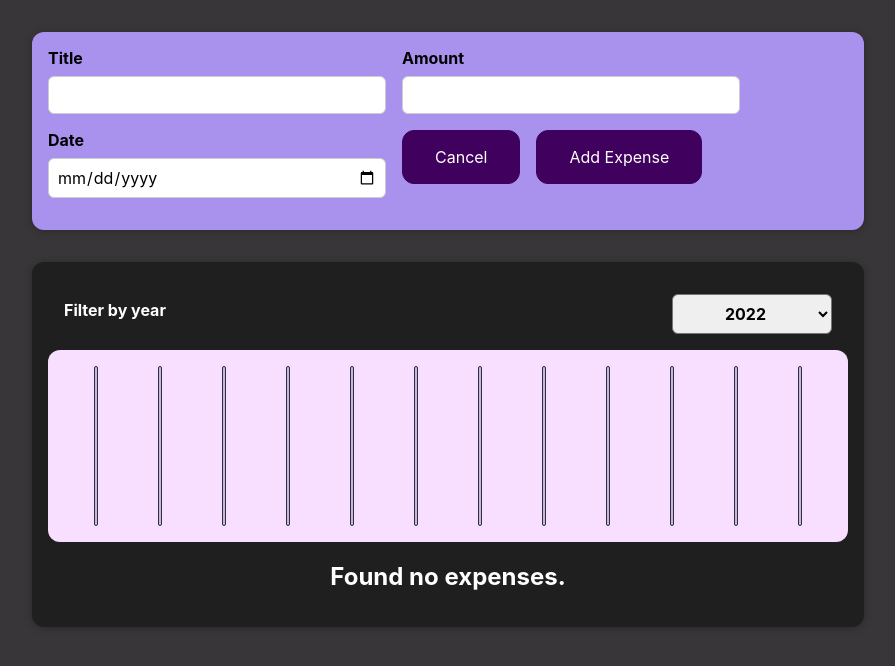
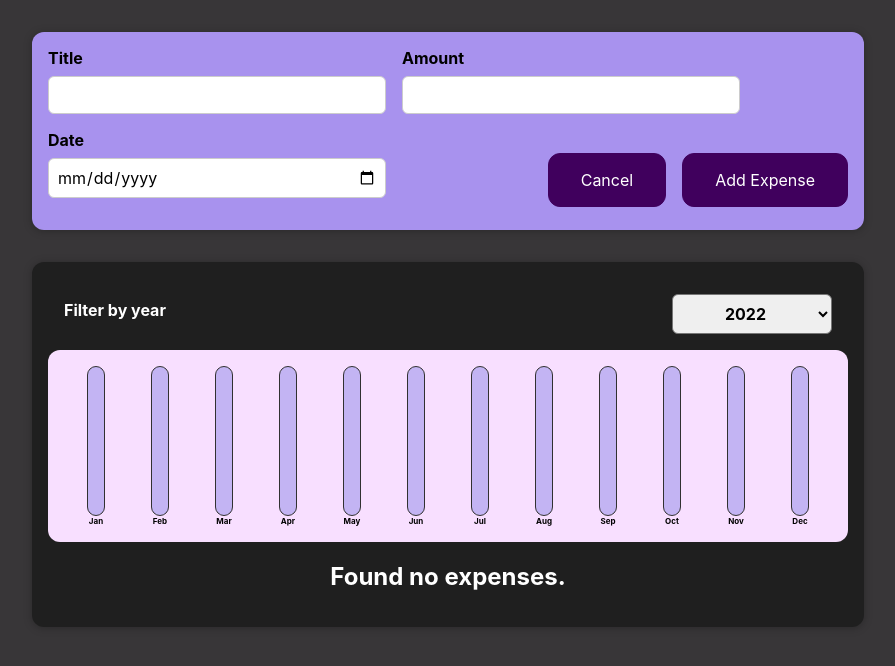
Before and after one commit to varunpats/Expense-Tracker, a React (Create React App) app in the folder expense-tracker/: page / in a window 1280 px wide. Both pictures are taken after a click on the button "Add New Expense". Shown: the top 666 px of the page, without its empty margins (192-1087 px from the left). Built offline with nearby package versions, Linux system fonts and the light colour scheme.

Commit message:
Added chart bar functionality

```diff
--- a/expense-tracker/src/App.js
+++ b/expense-tracker/src/App.js
@@ -14,7 +14,7 @@ function App() {
   const DUMMY_EXPENSES = [
     {
       id: 'e1',
-      title: 'Toilet Paper',
+      title: 'Book',
       amount: 94.12,
       date: new Date(2020, 7, 14),
     },
--- a/expense-tracker/src/components/Chart/Chart.js
+++ b/expense-tracker/src/components/Chart/Chart.js
@@ -3,7 +3,8 @@ import './Chart.css'
 
 const Chart = props => {
     const filteredArray = props.datapoints.map(datapoint => datapoint.value);
-    const maxExpense = Math.max(filteredArray);
+    const maxExpense = Math.max.apply(Math, filteredArray);
+
     return (
         <div className='chart'>
             {props.datapoints.map(datapoint => {
--- a/expense-tracker/src/components/Chart/ChartBar.css
+++ b/expense-tracker/src/components/Chart/ChartBar.css
@@ -1,5 +1,6 @@
 .chart-bar {
     height: 100%;
+    width: 2%;
     display: flex;
     flex-direction: column;
     align-items: center;
--- a/expense-tracker/src/components/Chart/ChartBar.js
+++ b/expense-tracker/src/components/Chart/ChartBar.js
@@ -10,7 +10,7 @@ const ChartBar = props => {
         <div className='chart-bar__inner'>
             <div className='chart-bar__fill' style={{ height: chartBarHeight }}></div>
         </div>
-        <div className='chart-bar__label'></div>
+        <div className='chart-bar__label'>{props.label}</div>
     </div>
 }
 
--- a/expense-tracker/src/components/Expenses/Expenses.js
+++ b/expense-tracker/src/components/Expenses/Expenses.js
@@ -14,13 +14,12 @@ function Expenses(props) {
 
     const getExpenseData = selectedYear => {
         setYear(selectedYear);
-        filteredExpenses();
     }
 
     return <Card className="expenses">
         <ExpensesFilter onSelectYear={getExpenseData} />
         <ExpenseChart expenses={filteredExpenses} />
-        <ExpenseList items={filteredExpenses}/>
+        <ExpenseList items={filteredExpenses} />
     </Card>
 }
 
--- a/expense-tracker/src/components/NewExpense/ExpenseForm.css
+++ b/expense-tracker/src/components/NewExpense/ExpenseForm.css
@@ -1,4 +1,5 @@
 .new-expense__controls {
+    position: relative;
     display: flex;
     flex-wrap: wrap;
     gap: 1rem;
@@ -23,4 +24,7 @@
 
 .new-expense__actions {
     text-align: right;
+    position: absolute;
+    top: 70%;
+    right: -2%;
 }
--- a/expense-tracker/src/components/NewExpense/ExpenseForm.js
+++ b/expense-tracker/src/components/NewExpense/ExpenseForm.js
@@ -22,7 +22,7 @@ const ExpenseForm = (props) => {
         event.preventDefault();
         const expense = {
             title,
-            amount,
+            amount: +amount,
             date: new Date(date)
         }
 
```
